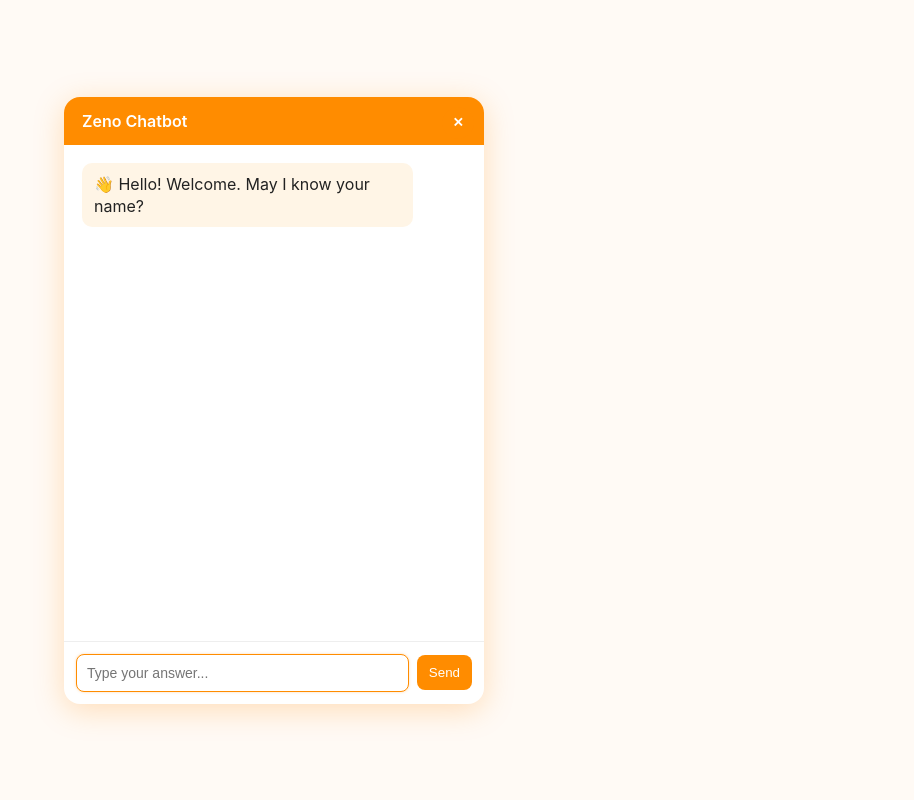
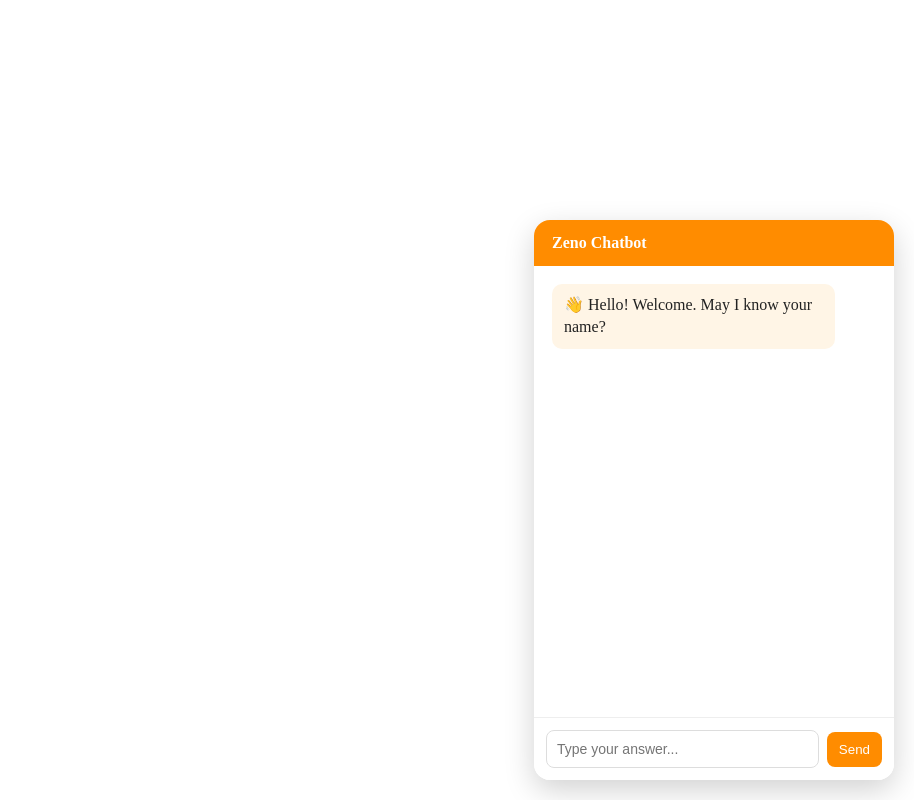
Before and after one commit to Ajan2k/zeno-chatbot, a Flask app: page / in a window 1280 px wide. Shown: the whole page, without its empty margins (366-1280 px from the left). Run offline with Flask 3, Linux system fonts and the light colour scheme.

Commit message:
Update index.html

```diff
--- a/templates/index.html
+++ b/templates/index.html
@@ -2,55 +2,160 @@
 <html lang="en">
 <head>
   <meta charset="utf-8" />
-    <title>Hybrid Chatbot Prototype</title>
-    <meta name="viewport" content="width=device-width,initial-scale=1" />
+  <title>Zeno Chatbot</title>
+  <meta name="viewport" content="width=device-width, initial-scale=1" />
   <style>
-      :root { --accent:#ff8c00; --accent-light:#fff5e6; --bg:#fffaf5; --text:#222; }
-      body { font-family:"Inter", Arial, sans-serif; background:var(--bg); margin:0; display:flex; align-items:center; justify-content:center; height:100vh; }
-      .chat-widget { width:420px; max-width:96vw; background:#fff; border-radius:16px; box-shadow:0 6px 30px rgba(255,140,0,0.25); position:relative; overflow:hidden; display:flex; flex-direction:column; transition:transform .18s ease, opacity .18s ease; }
-      .chat-widget.minimize { transform:scale(0.9) translateY(16px); opacity:0; }
-      .close-btn { position:absolute; right:10px; top:10px; background:var(--accent); color:#fff; border-radius:50%; width:32px; height:32px; display:flex; align-items:center; justify-content:center; cursor:pointer; border:none; transition:.2s; font-weight:700; }
-      .close-btn:hover { transform:rotate(90deg); }
-      .header { padding:14px 18px; background:var(--accent); color:#fff; font-weight:600; font-size:16px; display:flex; align-items:center; justify-content:space-between; }
-      .messages { height:460px; overflow-y:auto; padding:18px; display:flex; flex-direction:column; gap:10px; scroll-behavior:smooth; }
-      .message { max-width:80%; padding:10px 12px; border-radius:10px; line-height:1.4; word-wrap:break-word; }
-      .bot { background:var(--accent-light); color:var(--text); align-self:flex-start; }
-      .user { background:var(--accent); color:#fff; align-self:flex-end; }
-      .input-area { padding:12px; border-top:1px solid #eee; display:flex; gap:8px; align-items:center; }
-      input[type="text"] { flex:1; padding:10px; border-radius:8px; border:1px solid #ddd; font-size:14px; outline:none; }
-      input[type="text"]:focus { border-color:var(--accent); box-shadow:0 0 3px rgba(255,140,0,0.3); }
-      button { padding:10px 12px; border-radius:8px; border:none; background:var(--accent); color:#fff; cursor:pointer; transition:.2s; }
-      button:hover { background:#e67e00; }
-      .options { display:flex; gap:8px; margin-top:6px; flex-wrap:wrap; }
-      .option-btn { padding:8px 10px; background:var(--accent); color:#fff; border-radius:8px; cursor:pointer; border:none; transition:.2s; }
-      .option-btn:hover { background:#e67e00; }
-      .summary-block { background:#fff8ef; padding:10px; border-radius:8px; border:1px dashed #ffcc80; white-space:normal; font-size:14px; }
-      .small { font-size:12px; color:#999; margin-top:4px; }
-      .estimate-title { font-weight:600; margin:8px 0 4px; }
-      .estimate-table { width:100%; border-collapse:collapse; margin-top:6px; font-size:13px; }
-      .estimate-table th, .estimate-table td { border:1px solid #ffd5a3; padding:6px 8px; text-align:left; }
-      .estimate-table th { background:var(--accent-light); }
-      /* Floating circular launcher */
-      .chat-launcher { position:fixed; right:20px; bottom:20px; width:60px; height:60px; border-radius:50%; box-shadow:0 10px 25px rgba(0,0,0,0.15); background:#fff; display:none; align-items:center; justify-content:center; cursor:pointer; transition:transform .18s ease, box-shadow .18s ease, opacity .18s ease; z-index:9999; overflow:hidden; }
-      .chat-launcher img { width:100%; height:100%; border-radius:50%; object-fit:cover; display:block; }
-      .chat-launcher:hover { transform:scale(1.05); box-shadow:0 12px 28px rgba(0,0,0,0.2); }
-      .chat-launcher.show { display:flex; opacity:1; }
+    /* Scoped to avoid conflicts with themes (incl. WordPress) */
+    #zeno-chat {
+      --accent:#ff8c00;
+      --accent-light:#fff5e6;
+      --bg:#fff;
+      --text:#222;
+    }
+
+    /* Chat widget fixed bottom-right; responsive; always visible */
+    #zeno-chat .chat-widget {
+      position:fixed;
+      right:20px;
+      bottom:20px;
+      width:360px;
+      max-width:calc(100vw - 24px);
+      height:560px;
+      max-height:calc(100vh - 24px);
+      background:#fff;
+      border-radius:16px;
+      box-shadow:0 10px 30px rgba(0,0,0,0.18);
+      overflow:hidden;
+      display:flex;          /* visible by default */
+      flex-direction:column;
+      z-index:999999;
+      transition:none;       /* no animations */
+    }
+
+    /* Header (no close/X) */
+    #zeno-chat .header {
+      padding:14px 18px;
+      background:var(--accent);
+      color:#fff;
+      font-weight:600;
+      font-size:16px;
+      display:flex;
+      align-items:center;
+      justify-content:flex-start;
+    }
+
+    /* Messages fill available space */
+    #zeno-chat .messages {
+      flex:1;
+      min-height:0;
+      overflow-y:auto;
+      padding:18px;
+      display:flex;
+      flex-direction:column;
+      gap:10px;
+      scroll-behavior:smooth;
+      background:#fff;
+    }
+    #zeno-chat .message {
+      max-width:80%;
+      padding:10px 12px;
+      border-radius:10px;
+      line-height:1.4;
+      word-wrap:break-word;
+    }
+    #zeno-chat .bot { background:var(--accent-light); color:var(--text); align-self:flex-start; }
+    #zeno-chat .user { background:var(--accent); color:#fff; align-self:flex-end; }
+
+    /* Input area */
+    #zeno-chat .input-area {
+      padding:12px;
+      border-top:1px solid #eee;
+      display:flex;
+      gap:8px;
+      align-items:center;
+      background:#fff;
+    }
+    #zeno-chat input[type="text"] {
+      flex:1;
+      padding:10px;
+      border-radius:8px;
+      border:1px solid #ddd;
+      font-size:14px;
+      outline:none;
+    }
+    #zeno-chat input[type="text"]:focus {
+      border-color:var(--accent);
+      box-shadow:0 0 3px rgba(255,140,0,0.3);
+    }
+    #zeno-chat button {
+      padding:10px 12px;
+      border-radius:8px;
+      border:none;
+      background:var(--accent);
+      color:#fff;
+      cursor:pointer;
+    }
+    #zeno-chat button:hover { background:#e67e00; }
+
+    /* Option buttons */
+    #zeno-chat .options {
+      display:flex;
+      gap:8px;
+      margin-top:6px;
+      flex-wrap:wrap;
+    }
+    #zeno-chat .option-btn {
+      padding:8px 10px;
+      background:var(--accent);
+      color:#fff;
+      border-radius:8px;
+      cursor:pointer;
+      border:none;
+    }
+    #zeno-chat .option-btn[disabled] { opacity:0.5; cursor:not-allowed; }
+
+    /* Summary block */
+    #zeno-chat .summary-block {
+      background:#fff8ef;
+      padding:10px;
+      border-radius:8px;
+      border:1px dashed #ffcc80;
+      white-space:normal;
+      font-size:14px;
+    }
+    #zeno-chat .small { font-size:12px; color:#999; margin-top:4px; }
+
+    #zeno-chat .estimate-title { font-weight:600; margin:8px 0 4px; }
+    #zeno-chat .estimate-table { width:100%; border-collapse:collapse; margin-top:6px; font-size:13px; }
+    #zeno-chat .estimate-table th, #zeno-chat .estimate-table td { border:1px solid #ffd5a3; padding:6px 8px; text-align:left; }
+    #zeno-chat .estimate-table th { background:var(--accent-light); }
+
+    /* Safety: if any old launcher/X exist, hide them */
+    #zeno-chat .chat-launcher, #zeno-chat .close-btn { display:none !important; }
+
+    @media (max-width: 640px) {
+      #zeno-chat .chat-widget {
+        width:calc(100vw - 16px);
+        height:70vh;
+        right:8px;
+        bottom:8px;
+      }
+    }
   </style>
 </head>
 <body>
-    <div id="chat-launcher" class="chat-launcher" title="Chat with us">
-      <img src="/static/chat-launcher.png" alt="Chat" />
-    </div>
-
-    <div class="chat-widget" id="chat-widget">
-      <button class="close-btn" id="close-btn" title="Minimize">✕</button>
+  <!-- data-api-base can be set if your WP frontend calls a different domain -->
+  <div id="zeno-chat" data-api-base="">
+    <div class="chat-widget" id="chat-widget" role="dialog" aria-label="Zeno Chatbot">
       <div class="header"><span>Zeno Chatbot</span></div>
       <div class="messages" id="messages" aria-live="polite"></div>
       <div class="input-area" id="input-area">
-        <input id="user-input" type="text" placeholder="Type your answer..." autofocus />
-        <button id="send-btn">Send</button>
+        <input id="user-input" type="text" placeholder="Type your answer..." />
+        <button id="send-btn" type="button">Send</button>
       </div>
     </div>
+  </div>
+
   <script src="/static/chat.js"></script>
 </body>
 </html>
```
Lines whose indentation alone changed are shown as unchanged.
